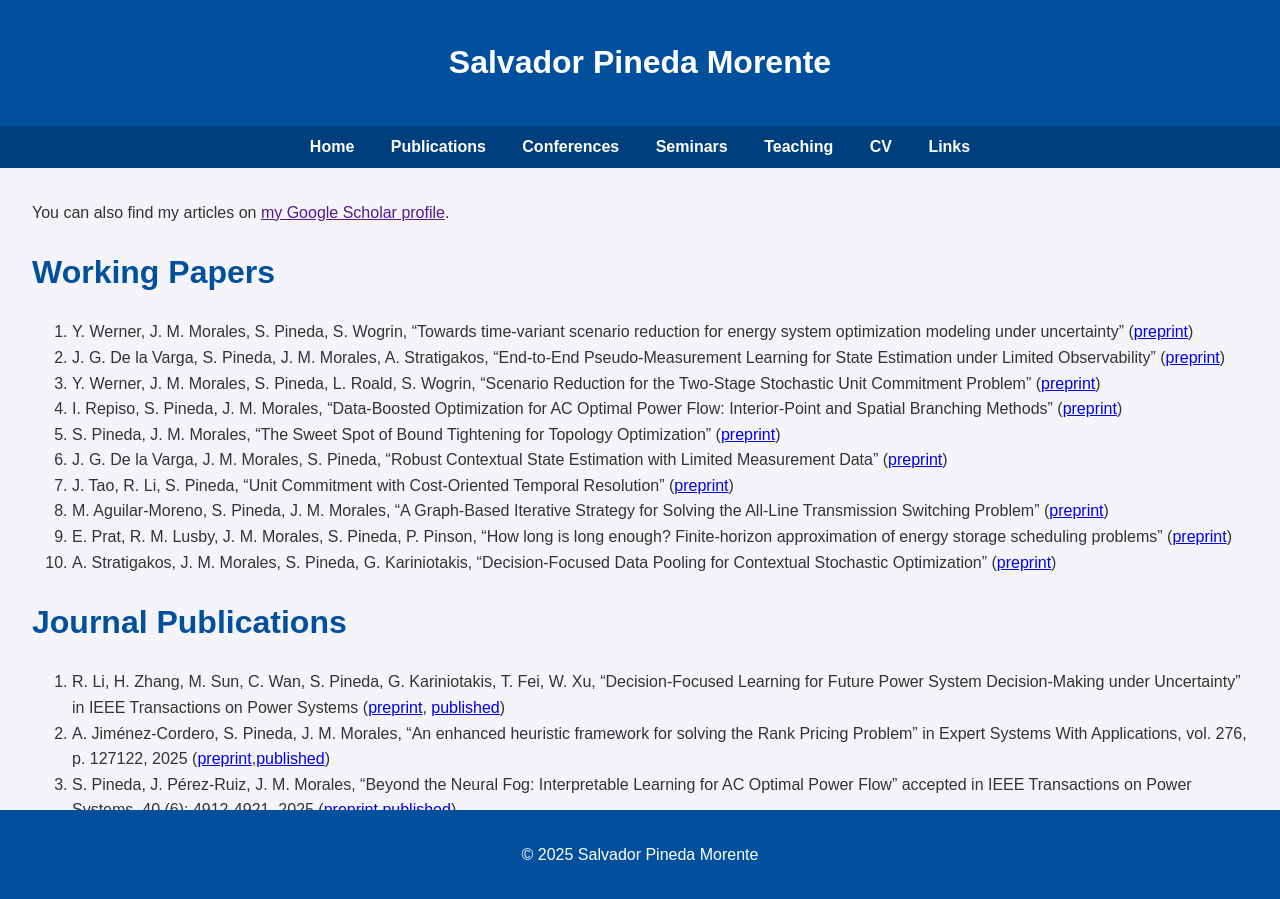
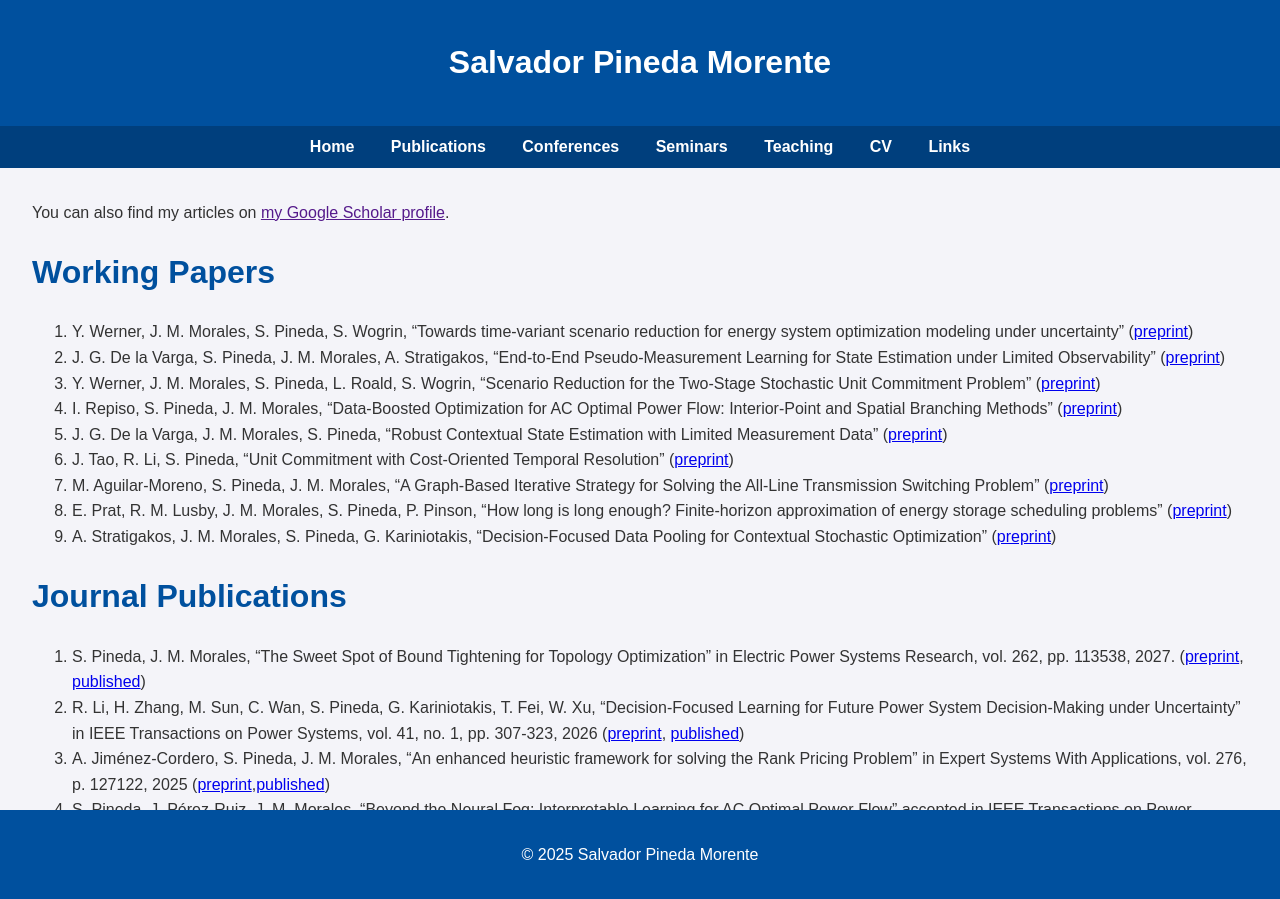
Before and after one commit to salvapineda/salvapineda.github.io, a Jekyll site: the page built from publications.md, in a window 1280 px wide and 900 px high. Built offline with Jekyll 4.4.1, drawn with Linux system fonts in a browser that asks for light colours.

Commit message:
update publications

```diff
--- a/publications.md
+++ b/publications.md
@@ -21,7 +20,8 @@ title: "Publications"
 
 # Journal Publications
 
-1.  R. Li, H. Zhang, M. Sun, C. Wan, S. Pineda, G. Kariniotakis, T. Fei, W. Xu, "Decision-Focused Learning for Future Power System Decision-Making under Uncertainty" in IEEE Transactions on Power Systems ([preprint](https://arxiv.org/abs/2401.03680), [published](https://ieeexplore.ieee.org/document/11122623))
+1. S. Pineda, J. M. Morales, "The Sweet Spot of Bound Tightening for Topology Optimization" in Electric Power Systems Research, vol. 262, pp. 113538, 2027. ([preprint](https://arxiv.org/abs/2507.16496), [published](https://doi.org/10.1016/j.epsr.2026.113538))
+1.  R. Li, H. Zhang, M. Sun, C. Wan, S. Pineda, G. Kariniotakis, T. Fei, W. Xu, "Decision-Focused Learning for Future Power System Decision-Making under Uncertainty" in IEEE Transactions on Power Systems, vol. 41, no. 1, pp. 307-323, 2026 ([preprint](https://arxiv.org/abs/2401.03680), [published](https://ieeexplore.ieee.org/document/11122623))
 1.  A. Jiménez-Cordero, S. Pineda, J. M. Morales, "An enhanced heuristic framework for solving the Rank Pricing Problem" in Expert Systems With Applications, vol. 276, p. 127122, 2025 ([preprint](https://arxiv.org/abs/2405.15702),[published](https://www.sciencedirect.com/science/article/pii/S0957417425007444?dgcid=coauthor))
 1.  S. Pineda, J. Pérez-Ruiz, J. M. Morales, "Beyond the Neural Fog: Interpretable Learning for AC Optimal Power Flow" accepted in IEEE Transactions on Power Systems, 40 (6): 4912-4921, 2025 ([preprint](https://arxiv.org/pdf/2408.05228),[published](https://ieeexplore.ieee.org/document/10964141))
 1.  J.G. De la Varga, S. Pineda, J.M. Morales, Á. Porras, "Learning-based Improvement in State Estimation for Unobservable Systems" in Electric Power System Research, vol. 241, p. 111268, 2025 ([preprint](https://arxiv.org/abs/2307.16822), [published](https://www.sciencedirect.com/science/article/pii/S0378779624011544))
```
Also changed, not shown: other parts of publications.md (+0 -1 lines).
